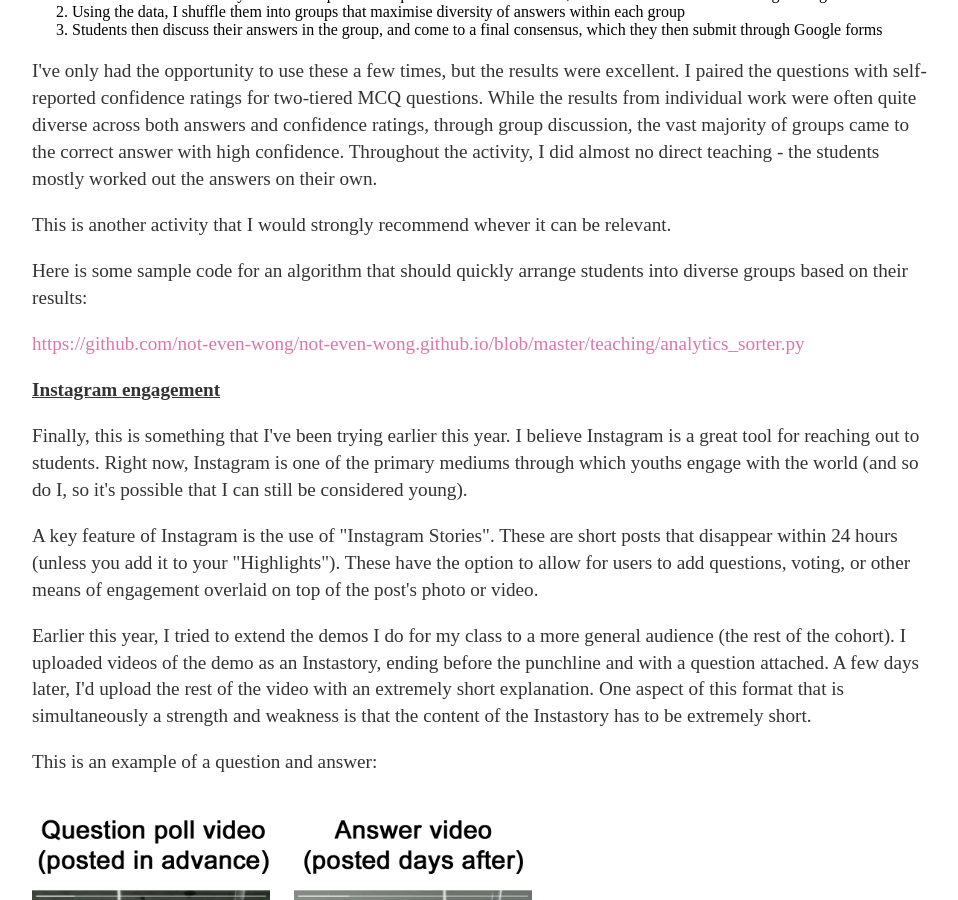
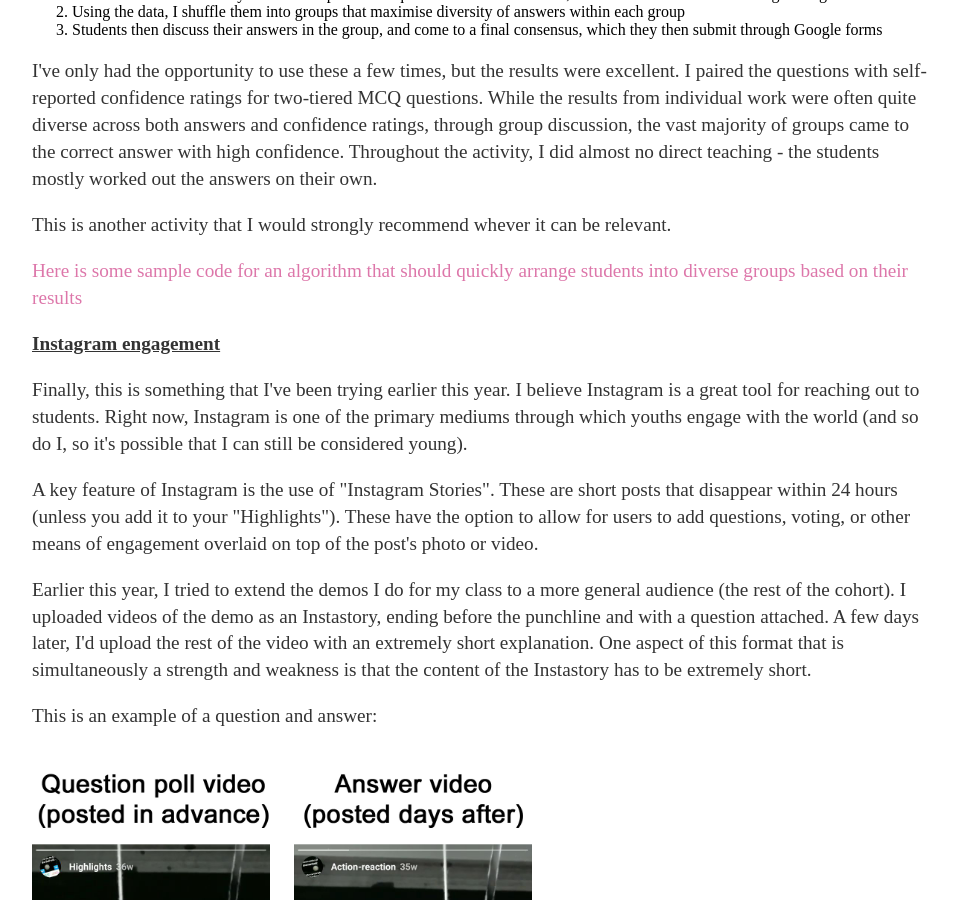
Before and after one commit to not-even-wong/not-even-wong.github.io, a Jekyll site: the page built from teaching/index.html, in a window 1280 px wide and 900 px high, scrolled down 3619 px. Shown: the whole window, without its empty margins (160-1118 px from the left). Built offline with Jekyll 4.4.1, drawn with Linux system fonts in a browser that asks for light colours.

Commit message:
Update index.html

```diff
--- a/teaching/index.html
+++ b/teaching/index.html
@@ -75,8 +75,7 @@
 
 <p>This is another activity that I would strongly recommend whever it can be relevant.</p>
 
-<p>Here is some sample code for an algorithm that should quickly arrange students into diverse groups based on their results:</p>
-<p><a href="https://github.com/not-even-wong/not-even-wong.github.io/blob/master/teaching/analytics_sorter.py" target="_blank">https://github.com/not-even-wong/not-even-wong.github.io/blob/master/teaching/analytics_sorter.py</a></p>
+<p><a href="https://github.com/not-even-wong/not-even-wong.github.io/blob/master/teaching/analytics_sorter.py" target="_blank">Here is some sample code for an algorithm that should quickly arrange students into diverse groups based on their results</a></p>
 
 <p><b><u>Instagram engagement</u></b><a name="5"></a> </p>
 
```
